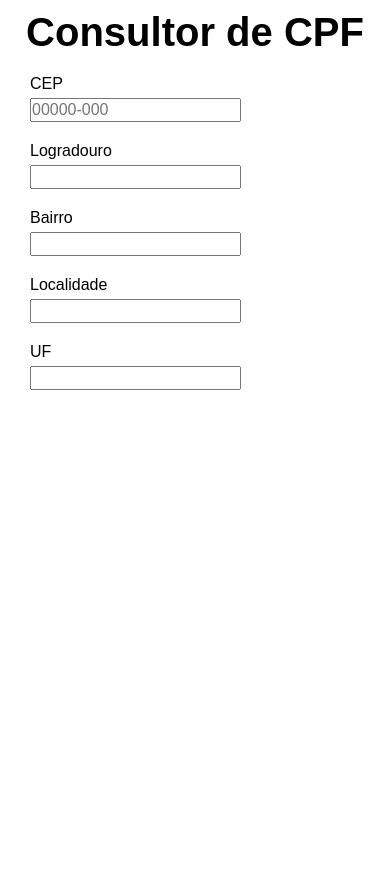
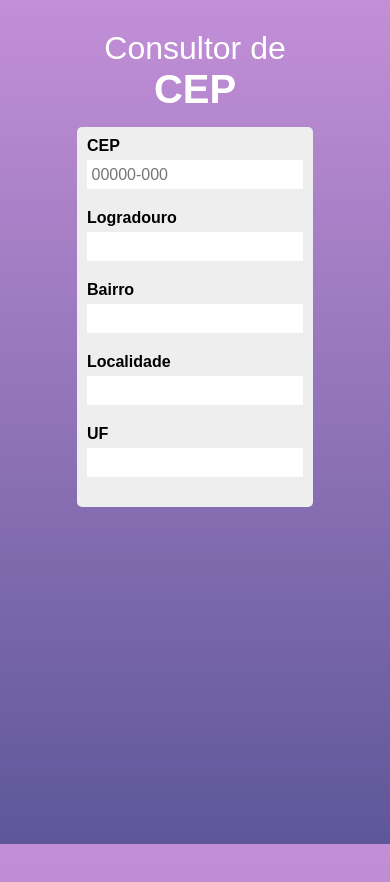
Before and after one commit to allanfpcruz/consultor-cep, a plain HTML site: page index.html in a window 390 px wide. Before the commit the page ends 844 px from the top, so only its background shows below. Drawn offline with Linux system fonts and the light colour scheme.

Commit message:
estilização

```diff
--- a/index.html
+++ b/index.html
@@ -4,11 +4,15 @@
     <meta charset="UTF-8">
     <meta name="viewport" content="width=device-width, initial-scale=1.0">
     <link rel="stylesheet" href="style.css">
-    <title>Consultor de CPF</title>
+    <title>Consultor de CEP</title>
 </head>
 <body>
     <div class="container">
-        <h1>Consultor de CPF</h1>
+        <div class="img-container">
+            <img src="form-img.png" alt="formulario">
+        </div>
+        <main>
+            <h1>Consultor de <span>CEP</span></h1>
             <form>
                 <div class="form-item">
                     <label for="cep">CEP</label>
@@ -32,6 +36,7 @@
                     <input type="text" class="form-control" id="uf">
                 </div>
             </form>
+        </main>
     </div>
     <script src="script.js"></script>
 </body>
--- a/script.js
+++ b/script.js
@@ -8,6 +8,12 @@ const showData = (results) => {
             document.querySelector('#' + campo).value = results[campo]
         }
     }
+}
+function removeData() {
+    const inputs = document.querySelectorAll('.form-control')
+    inputs.forEach(input => {
+        input.value = ""
+    });
 }
 cep.addEventListener("blur",(e) => {
     let newCep = cep.value.replace("-", "")
@@ -23,7 +29,7 @@ cep.addEventListener("blur",(e) => {
                 showData(data)
                 if (data.erro) {
                     document.querySelector('#erro').classList.remove('hide')
-                    removeData(data)
+                    removeData()
                 } else {
                     document.querySelector('#erro').classList.add('hide')
 
--- a/style.css
+++ b/style.css
@@ -5,18 +5,52 @@
     font-size: 16px;
 }
 
+body {
+    background-image: linear-gradient(180deg, #c38fd7, #5d5799);
+    height: 100vh;
+    display: flex;
+    align-items: center;
+}
+
 .container {
-    margin: 10px;
+    background-color: #eee;
+    margin: auto;
+    max-width: 600px;
+    padding: 10px;
+    border-radius: 5px;
+    display: flex;
+    align-items: center;
+}
+
+.img-container {
+    width: 50%;
+    height: 100%;
+    display: flex;
+    justify-content: center;
+    border-right: 2px solid #c38fd7;
+    margin: 0 20px 0 0;
+}
+
+img {
+    width: 80%;
+}
+
+main {
+    margin: 20px 0;
+    justify-self: center;
 }
 
 h1 {
-    text-align: center;
-    font-size: 2.5rem;
+    text-align: left;
+    font-size: 2rem;
     margin-bottom: 10px;
+    font-weight: lighter;
 }
 
-form {
-    margin: 20px;
+h1 span {
+    font-size: 2.5rem;
+    font-weight: bold;
+    display: block;
 }
 
 .form-item {
@@ -25,11 +59,14 @@ form {
 
 label {
     display: block;
+    font-weight: bold;
 }
 
 .form-control {
     margin: 5px 0 0 0;
     height: 1.25rem;
+    border: none;
+    padding: 4.5px;
 }
 
 #erro {
@@ -40,3 +77,34 @@ label {
 .hide {
     display: none;
 }
+
+@media screen and (max-width: 600px) {
+    .container {
+        background-color: transparent;
+    }
+
+    main {
+        height: 100vh;
+        width: 100%;
+        display: flex;
+        flex-direction: column;
+        align-items: flex-start;
+    }
+
+    h1 {
+        align-self: center;
+        text-align: center;
+        color: #fff;
+    }
+
+    form {
+        padding: 10px;
+        margin: 5px;
+        background-color: #eee;
+        border-radius: 5px;
+    }
+
+    .img-container {
+        display: none;
+    }
+}
```
Also changed, not shown: form-img.png (added). Lines whose indentation alone changed are shown as unchanged.
